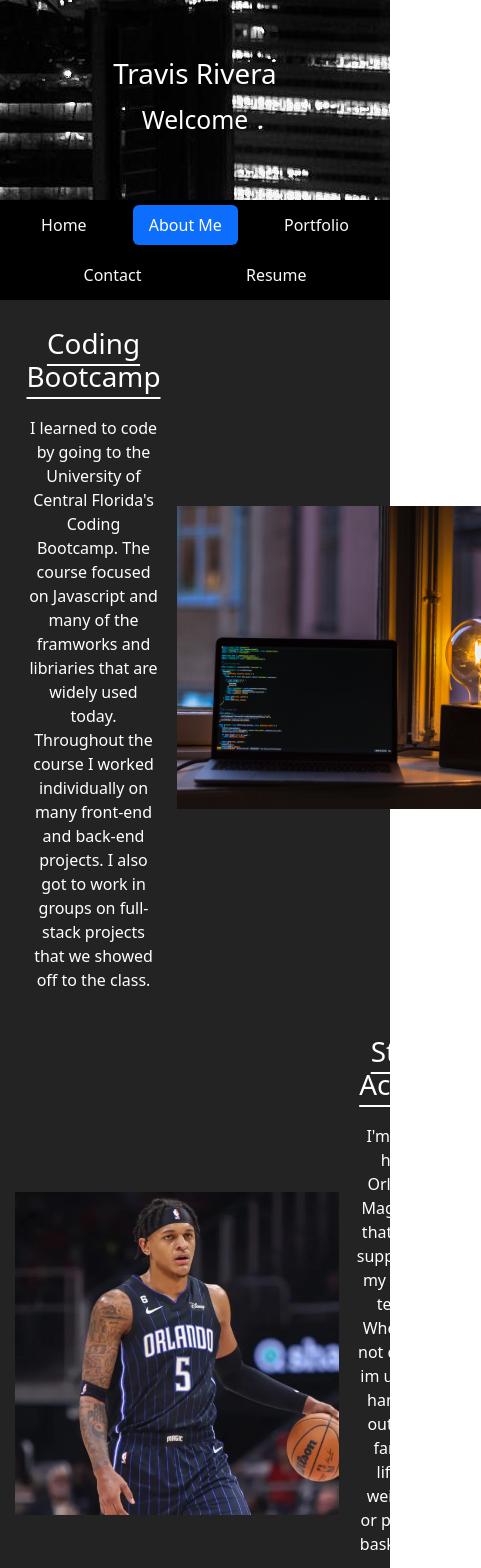
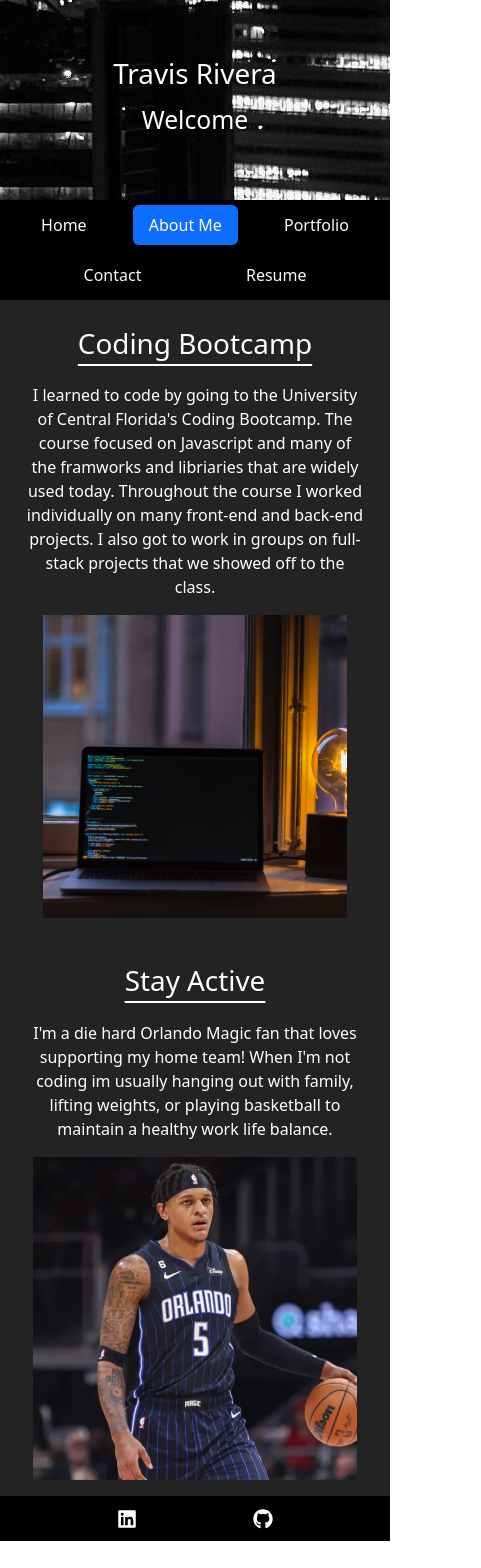
Before and after one commit to Travis3214/My-Portfolio, a React (Vite) app: page /About in a window 390 px wide. Shown: the top 1568 px of the page, 481 px wide, since content can reach past the window. After the commit the page ends 1541 px from the top, so only its background shows below. Built offline with nearby package versions, Linux system fonts and the light colour scheme.

Commit message:
fixed media query for mobile

```diff
--- a/src/index.css
+++ b/src/index.css
@@ -264,6 +264,26 @@
 }
 
 @media screen and (max-width: 768px) {
+.bootcamp {
+  display: flex;
+  flex-direction: column;
+  padding: 0;
+}
+
+.stayActive {
+  display: flex;
+  flex-direction: column-reverse;
+  padding: 0;
+}
+
+.bootcampText {
+  padding-right: 0%;
+}
+
+.stayActiveText {
+  padding-left: 0%;
+}
+
 .me1 {
   max-width: 90%;
   margin-bottom: 20px;
@@ -272,6 +292,5 @@
 .me2 {
   max-width: 90%;
   margin-right: 0;
-  margin-bottom: 20px;
   }
 }
```
